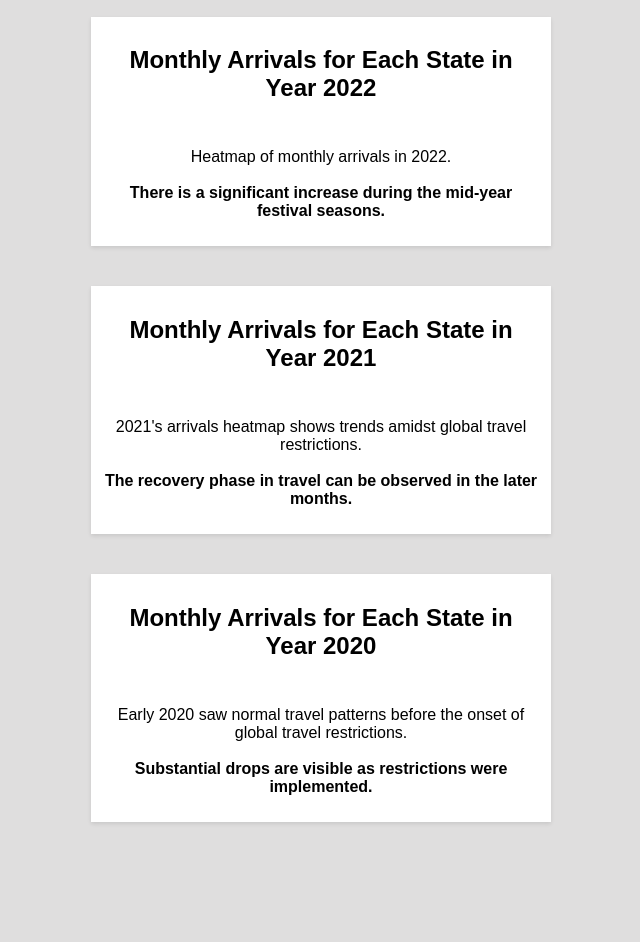
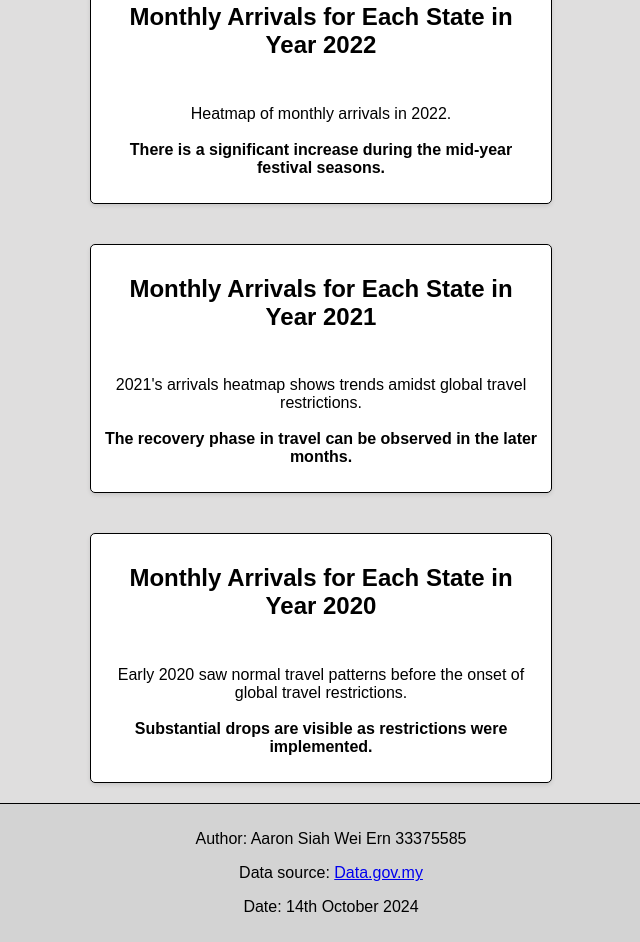
Before and after one commit to pluaar/3179_NewDV2, a plain HTML site: page index.html in a window 1280 px wide. Shown: the part 1496-2438 px from the top of the page, without its empty margins (319-959 px from the left). Before the commit the page ends 2338 px from the top, so only its background shows below. Drawn offline with Linux system fonts and the light colour scheme; a script that the page names is missing.

Commit message:
update title

```diff
--- a/index.html
+++ b/index.html
@@ -15,7 +15,7 @@
 <body>
     <div class="container">
         <header class="header">
-            <h1>Malaysia's International Arrivals Across Different States</h1>
+            <h1>Malaysia's International Arrivals Across Different States From 2020-2023</h1>
         </header>
         <div class="plot-container">
             <h1>Total Arrivals by State in Malaysia (2020-2023)</h1>
@@ -86,5 +86,10 @@
             </div>
         </div>
     </div>
+    <footer class="footer">
+        <p>Author: Aaron Siah Wei Ern 33375585</p>
+        <p>Data source: <a href="https://www.data.gov.my" target="_blank">Data.gov.my</a></p>
+        <p>Date: 14th October 2024</p>
+    </footer>
 </body>
 </html>
--- a/styles.css
+++ b/styles.css
@@ -18,7 +18,7 @@ body, html {
 .header {
     text-align: center;
     margin: 20px 0;
-    font-size: 34px; /* Increases the size of the title */
+    font-size: 27px; /* Increases the size of the title */
     font-family: 'Times New Roman', serif;
     border-bottom: 2px solid black; /* Adds a bottom border */
     padding-bottom: 10px;
@@ -35,7 +35,9 @@ body, html {
     flex-direction: column;
     align-items: center; /* Center content vertically */
     text-align: center; /* Center content horizontally */
-    background-color: white
+    background-color: white;
+    border: 1px solid black; /* Black border added */
+    border-radius: 5px; /* Slight rounding of corners */
 }
 
 .plot-container-content {
@@ -47,12 +49,14 @@ body, html {
     margin: auto; /* Ensures centering */
     display: flex;
     flex-wrap: wrap;
-    justify-content: space-evenly /* Adjusts spacing around heatmaps */
+    justify-content: space-evenly; /* Adjusts spacing around heatmaps */
 }
 
 .heatmap-container .plot-container {
     width: 48%; /* Two heatmaps side by side */
     margin-bottom: 20px;
+    border: 1px solid black; /* Black border added */
+    border-radius: 5px; /* Slight rounding of corners */
 }
 
 .vega-embed canvas,
@@ -66,3 +70,12 @@ body, html {
     text-align: center; /* Center the controls */
     padding-top: 10px; /* Space above the controls */
 }
+
+.footer {
+    width: 100%;
+    padding: 10px;
+    background-color: #d3d3d3; /* Light gray background for footer */
+    text-align: center;
+    font-size: 16px;
+    border-top: 1px solid black; /* Adds a top border */
+}
```
